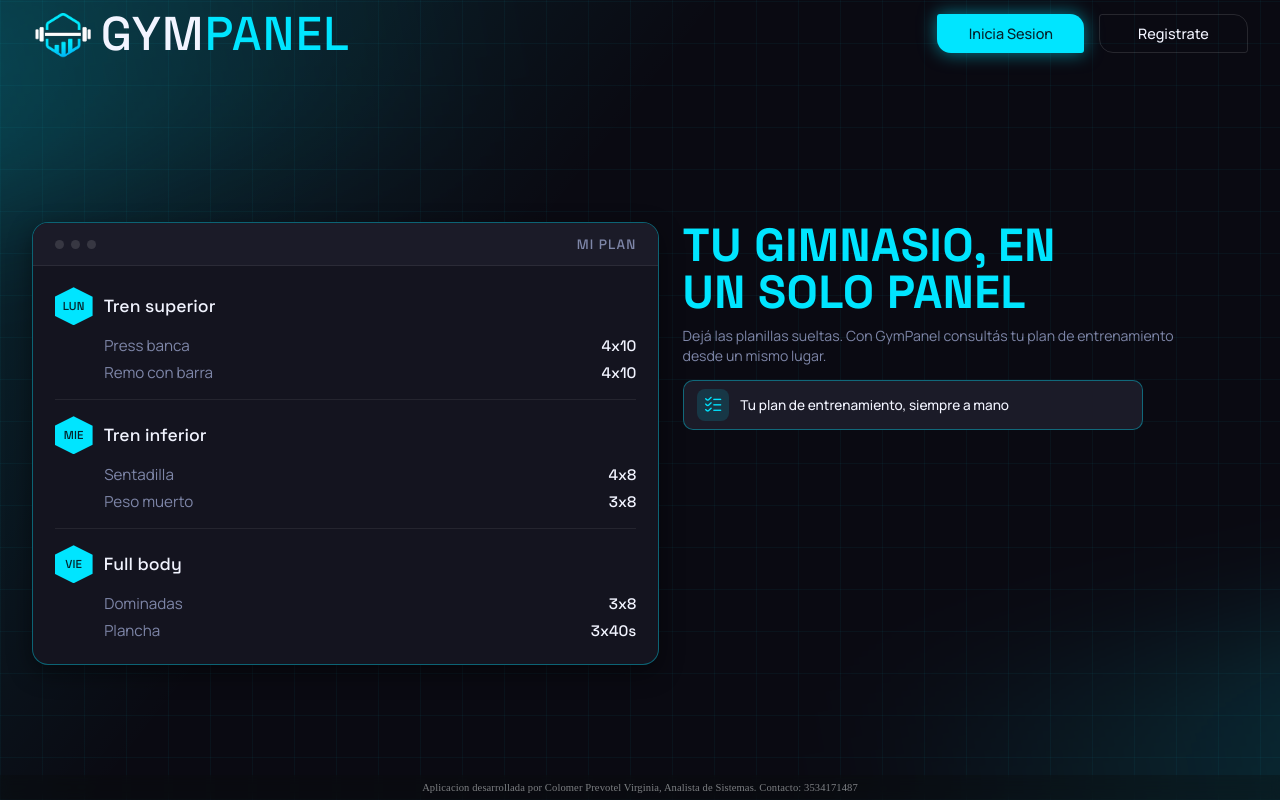
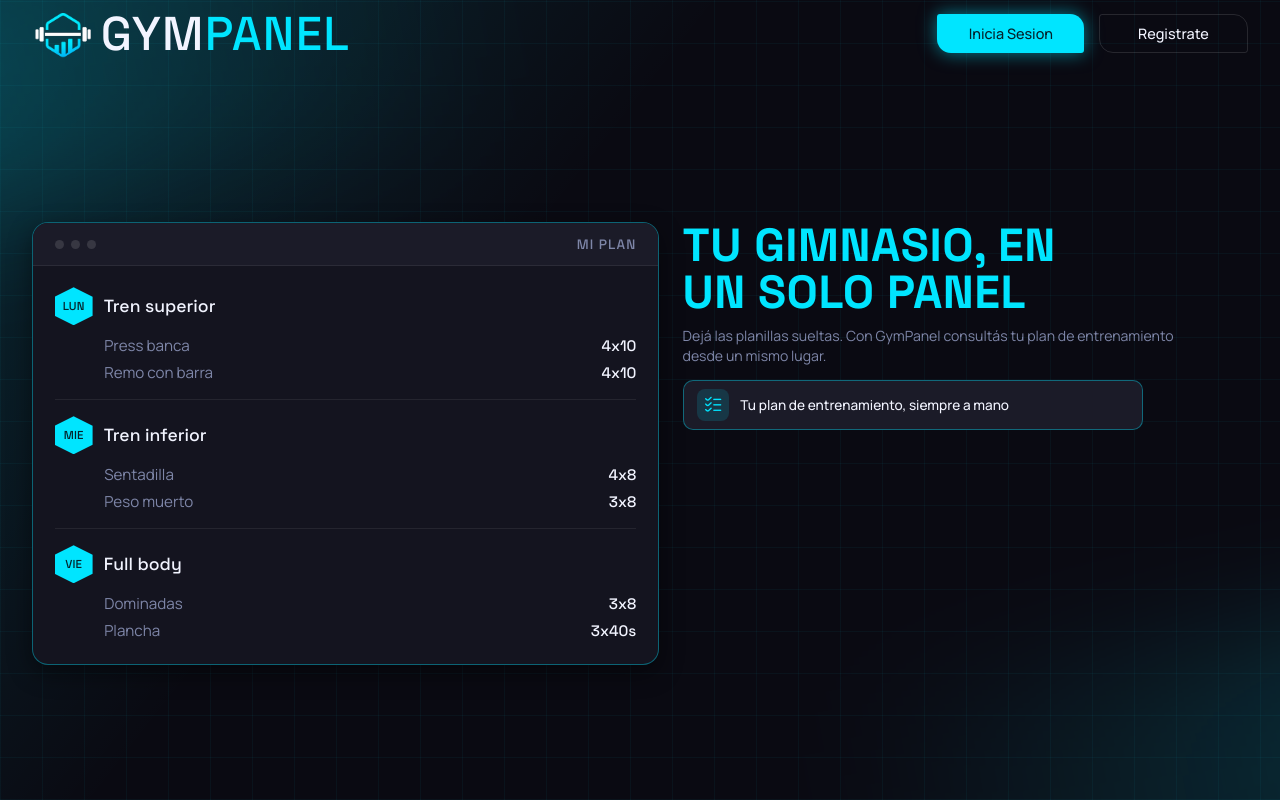
Before and after one commit to Virginiacolomer/GymPanel2, an Angular app in the folder frontend/: page / in a window 1280 px wide. Built offline with nearby package versions, Linux system fonts and the light colour scheme.

Commit message:
style: eliminar tira de pie de pagina fija de la aplicacion

```diff
--- a/frontend/src/app/app.css
+++ b/frontend/src/app/app.css
@@ -11,38 +11,4 @@
 .app-content {
 	box-sizing: border-box;
 	flex: 1 1 auto;
-	padding-bottom: 2.4rem;
 }
-
-.app-footer {
-	position: fixed;
-	left: 0;
-	right: 0;
-	bottom: 0;
-	z-index: 999;
-	width: 100%;
-	box-sizing: border-box;
-	padding: 0.35rem 1rem;
-	background: rgba(10, 13, 14, 0.32);
-	backdrop-filter: blur(6px);
-	-webkit-backdrop-filter: blur(6px);
-	color: rgba(238, 241, 244, 0.5);
-	text-align: center;
-	font-size: 0.66rem;
-	font-weight: 300;
-	line-height: 1.3;
-	letter-spacing: 0.01em;
-	transition: color 200ms ease, background-color 200ms ease;
-}
-
-.app-footer:hover {
-	background: rgba(10, 13, 14, 0.55);
-	color: rgba(238, 241, 244, 0.85);
-}
-
-@media (max-width: 640px) {
-	.app-footer {
-		font-size: 0.6rem;
-		padding: 0.3rem 0.6rem;
-	}
-}
--- a/frontend/src/app/app.html
+++ b/frontend/src/app/app.html
@@ -2,8 +2,4 @@
 	<main class="app-content">
 		<router-outlet></router-outlet>
 	</main>
-
-	<footer class="app-footer" aria-label="Creditos de desarrollo">
-		Aplicacion desarrollada por Colomer Prevotel Virginia, Analista de Sistemas. Contacto: 3534171487
-	</footer>
 </div>
```
